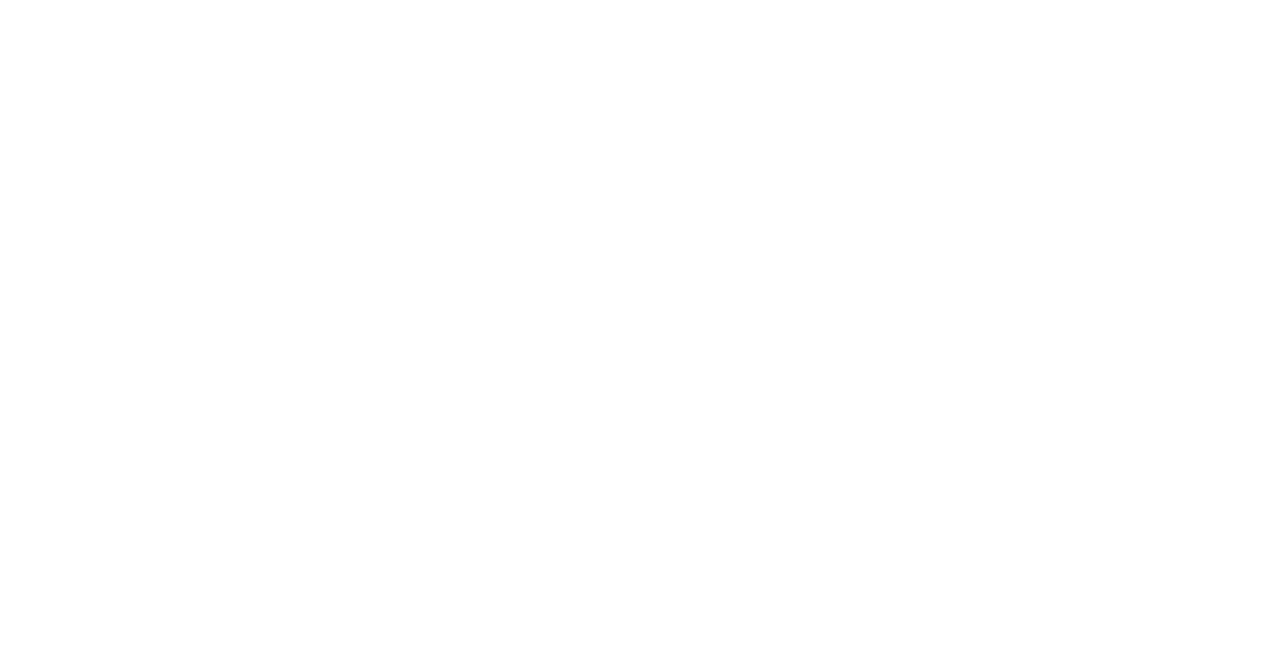
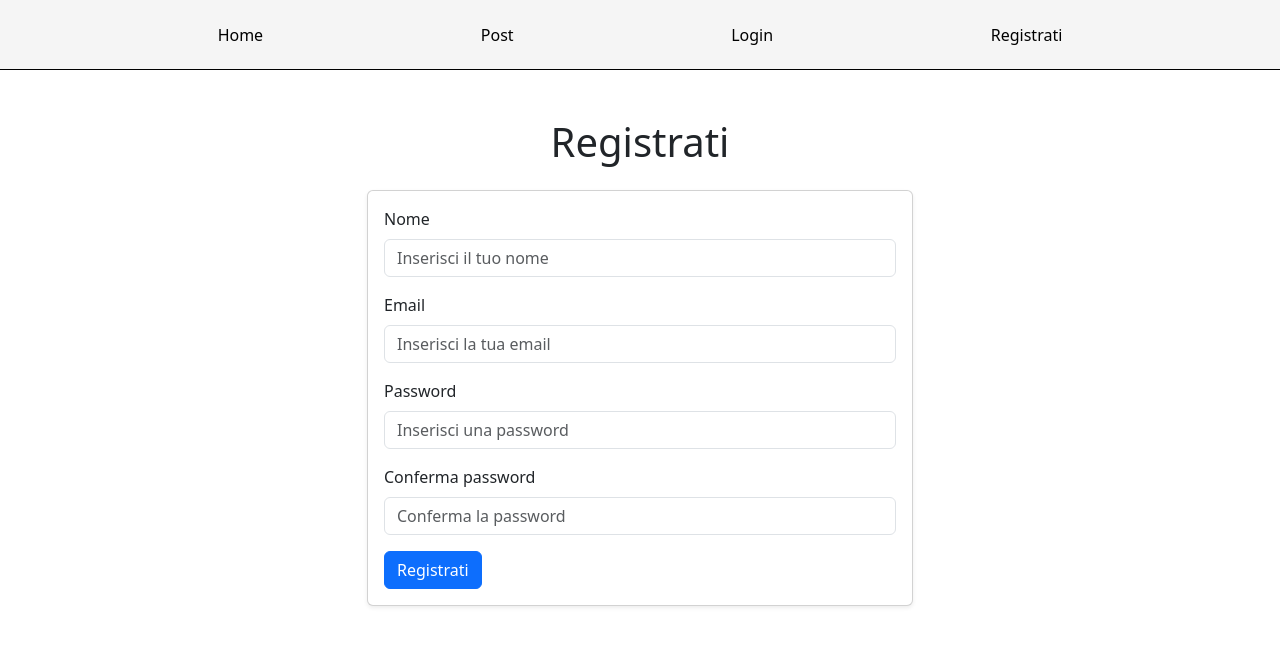
Before and after one commit to AndreaFroncillo/Selfwork-Componenti-React, a React (Vite) app: page /register in a window 1280 px wide. Before the commit this address had no page. Shown: the top 646 px of the page. Built offline with nearby package versions, Linux system fonts and the light colour scheme.

Commit message:
feat: implement custom React Router, loaders and auth pages

```diff
--- a/src/App.jsx
+++ b/src/App.jsx
@@ -1,21 +1,12 @@
-import { BrowserRouter, Route, Routes } from "react-router";
+import { RouterProvider } from "react-router";
+import router from "./routing/router";
 
-import Layout from "./components/Layout";
-import Homepage from "./views/Homepage";
-import Posts from "./views/Posts";
-import Detail from "./views/Detail";
 
 function App() {
   return (
-    <BrowserRouter>
-      <Routes>
-        <Route path="/" element={<Layout />}>
-          <Route index element={<Homepage />} />
-          <Route path="posts" element={<Posts />} />
-          <Route path="posts/:id" element={<Detail />} />
-        </Route>
-      </Routes>
-    </BrowserRouter>
+    <>
+      <RouterProvider router={router} />
+    </>
   );
 }
 
--- a/src/components/Navbar.jsx
+++ b/src/components/Navbar.jsx
@@ -5,10 +5,16 @@
         <nav id="nav_custom">
             <ul className="ul-custom">
                 <li>
+                    <Link to="/">Home</Link>
+                </li>
+                <li>
                     <Link to="/posts">Post</Link>
                 </li>
-                 <li>
-                    <Link to="/">Pokedex</Link>
+                <li>
+                    <Link to="/login">Login</Link>
+                </li>
+                <li>
+                    <Link to="/register">Registrati</Link>
                 </li>
             </ul>
         </nav>
--- /dev/null
+++ b/src/routing/loaders.jsx
@@ -0,0 +1,18 @@
+export const getAllPostsLoader = async () => {
+    const promise = await fetch('https://jsonplaceholder.typicode.com/posts');
+    const json = await promise.json();
+    return json;
+}
+
+export const getSinglePostLoader = async ({ params }) => {
+    // Post
+    const post_promise = await fetch(`https://jsonplaceholder.typicode.com/posts/${params.id}`);
+    const post_json = await post_promise.json();
+
+    // Comments
+    const comments_promise = await fetch(`https://jsonplaceholder.typicode.com/posts/${params.id}/comments`);
+    const comments_json = await comments_promise.json();
+
+    // Restituisce il singolo post con i commenti associati
+    return [post_json, comments_json];
+}
--- /dev/null
+++ b/src/routing/router.jsx
@@ -0,0 +1,42 @@
+import { createBrowserRouter } from "react-router";
+import Homepage from '../views/Homepage';
+import Posts from '../views/Posts';
+import Layout from '../components/Layout';
+import { getAllPostsLoader, getSinglePostLoader } from "./loaders";
+import Detail from "../views/Detail";
+import Login from "../views/Login";
+import Register from "../views/Register";
+
+const router = createBrowserRouter([
+    {
+        path: "/",
+        Component: Layout,
+        children: [
+            {
+                path: '/',
+                Component: Homepage,
+            },
+            {
+                path: '/posts',
+                Component: Posts,
+                loader: getAllPostsLoader
+            },
+            {
+                path: '/posts/:id',
+                Component: Detail,
+                loader: getSinglePostLoader
+            },
+            {
+                path: '/login',
+                Component: Login
+
+            },
+            {
+                path: '/register',
+                Component: Register
+            }
+        ]
+    }
+])
+
+export default router;
--- a/src/views/Detail.jsx
+++ b/src/views/Detail.jsx
@@ -1,31 +1,17 @@
-import { useEffect, useState } from "react";
-import { useParams } from "react-router";
+import { useLoaderData } from "react-router";
+
 
 export default function Detail() {
 
-    const { id } = useParams();
-    const [post, setPosts] = useState();
-
-    useEffect(
-        () => {
-            const getData = async () => {
-                const promise = await fetch(`https://jsonplaceholder.typicode.com/posts/${id}`);
-                const json = await promise.json();
-                setPosts(json);
-            }
-
-            getData();
-        }, [id]
-    )
+    const [post, comments] = useLoaderData();
 
     return (
         <>
             <div className="container py-5">
                 <h1 className="text-center mb-4">Detail page</h1>
 
-                <h2 className="mb-4">ID: {id}</h2>
+                <h2 className="mb-4">ID: {post.id}</h2>
 
-                {post && (
                 <div className="card shadow-sm">
                     <div className="card-body">
                         <h3 className="card-title mb-3">
@@ -37,7 +23,26 @@
                         </p>
                     </div>
                 </div>
-                )}
+            </div>
+
+            <div className="container py-5">
+                <h2 className="text-center mb-4">Commenti:</h2>
+
+                {comments.map((comment) => {
+                    return (
+                        <div className="card shadow-sm">
+                            <div className="card-body">
+                                <h4 className="card-title mb-3">
+                                    {comment.email}
+                                </h4>
+
+                                <p className="card-text">
+                                    {comment.body}
+                                </p>
+                            </div>
+                        </div>
+                    )
+                })}
             </div>
         </>
     )
--- /dev/null
+++ b/src/views/Login.jsx
@@ -0,0 +1,45 @@
+
+export default function Login() {
+
+    return (
+        <>
+            <div className="container py-5">
+                <h1 className="text-center mb-4">Login</h1>
+
+                <div className="row justify-content-center">
+                    <div className="col-12 col-md-6">
+                        <div className="card shadow-sm">
+                            <div className="card-body">
+                                <form>
+                                    <div className="mb-3">
+                                        <label htmlFor="email" className="form-label">Email</label>
+                                        <input
+                                            type="email"
+                                            className="form-control"
+                                            id="email"
+                                            placeholder="Inserisci la tua email"
+                                        />
+                                    </div>
+
+                                    <div className="mb-3">
+                                        <label htmlFor="password" className="form-label">Password</label>
+                                        <input
+                                            type="password"
+                                            className="form-control"
+                                            id="password"
+                                            placeholder="Inserisci la tua password"
+                                        />
+                                    </div>
+
+                                    <button type="button" className="btn btn-primary">
+                                        Accedi
+                                    </button>
+                                </form>
+                            </div>
+                        </div>
+                    </div>
+                </div>
+            </div>
+        </>
+    )
+}
--- a/src/views/Posts.jsx
+++ b/src/views/Posts.jsx
@@ -1,21 +1,8 @@
-import { useEffect, useState } from "react";
-import { Link } from "react-router";
+import { Link, useLoaderData } from "react-router";
 
 export default function Posts() {
 
-    const [posts, setPosts] = useState();
-
-    useEffect(
-        () => {
-            const getData = async () => {
-                const promise = await fetch('https://jsonplaceholder.typicode.com/posts');
-                const json = await promise.json();
-                setPosts(json);
-            }
-
-            getData();
-        }, []
-    )
+    const posts = useLoaderData();
 
     return (
         <>
@@ -25,7 +12,7 @@
                 <h2 className="mb-4">Lista dei post:</h2>
 
                 <ul className="list-group">
-                    {posts && posts.map((post) => {
+                    {posts.map((post) => {
                         return (
                             <li key={post.id} className="list-group-item d-flex justify-content-between align-items-center gap-3">
                                 <span>{post.title}</span>
--- /dev/null
+++ b/src/views/Register.jsx
@@ -0,0 +1,65 @@
+
+export default function Register() {
+
+    return (
+        <>
+            <div className="container py-5">
+                <h1 className="text-center mb-4">Registrati</h1>
+
+                <div className="row justify-content-center">
+                    <div className="col-12 col-md-6">
+                        <div className="card shadow-sm">
+                            <div className="card-body">
+                                <form>
+                                    <div className="mb-3">
+                                        <label htmlFor="name" className="form-label">Nome</label>
+                                        <input
+                                            type="text"
+                                            className="form-control"
+                                            id="name"
+                                            placeholder="Inserisci il tuo nome"
+                                        />
+                                    </div>
+
+                                    <div className="mb-3">
+                                        <label htmlFor="registerEmail" className="form-label">Email</label>
+                                        <input
+                                            type="email"
+                                            className="form-control"
+                                            id="registerEmail"
+                                            placeholder="Inserisci la tua email"
+                                        />
+                                    </div>
+
+                                    <div className="mb-3">
+                                        <label htmlFor="registerPassword" className="form-label">Password</label>
+                                        <input
+                                            type="password"
+                                            className="form-control"
+                                            id="registerPassword"
+                                            placeholder="Inserisci una password"
+                                        />
+                                    </div>
+
+                                    <div className="mb-3">
+                                        <label htmlFor="confirmPassword" className="form-label">Conferma password</label>
+                                        <input
+                                            type="password"
+                                            className="form-control"
+                                            id="confirmPassword"
+                                            placeholder="Conferma la password"
+                                        />
+                                    </div>
+
+                                    <button type="button" className="btn btn-primary">
+                                        Registrati
+                                    </button>
+                                </form>
+                            </div>
+                        </div>
+                    </div>
+                </div>
+            </div>
+        </>
+    )
+}
```
Lines whose indentation alone changed are shown as unchanged.
